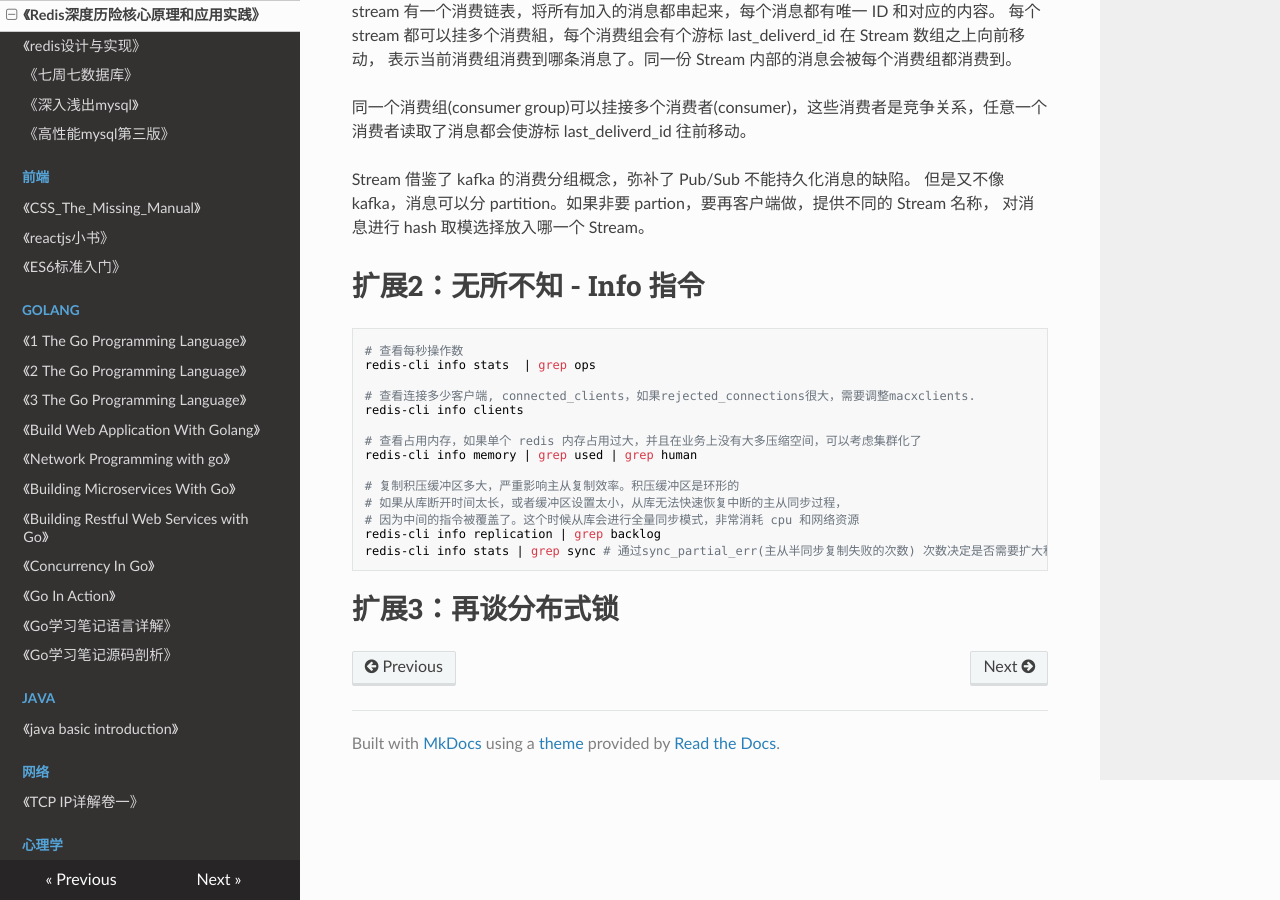
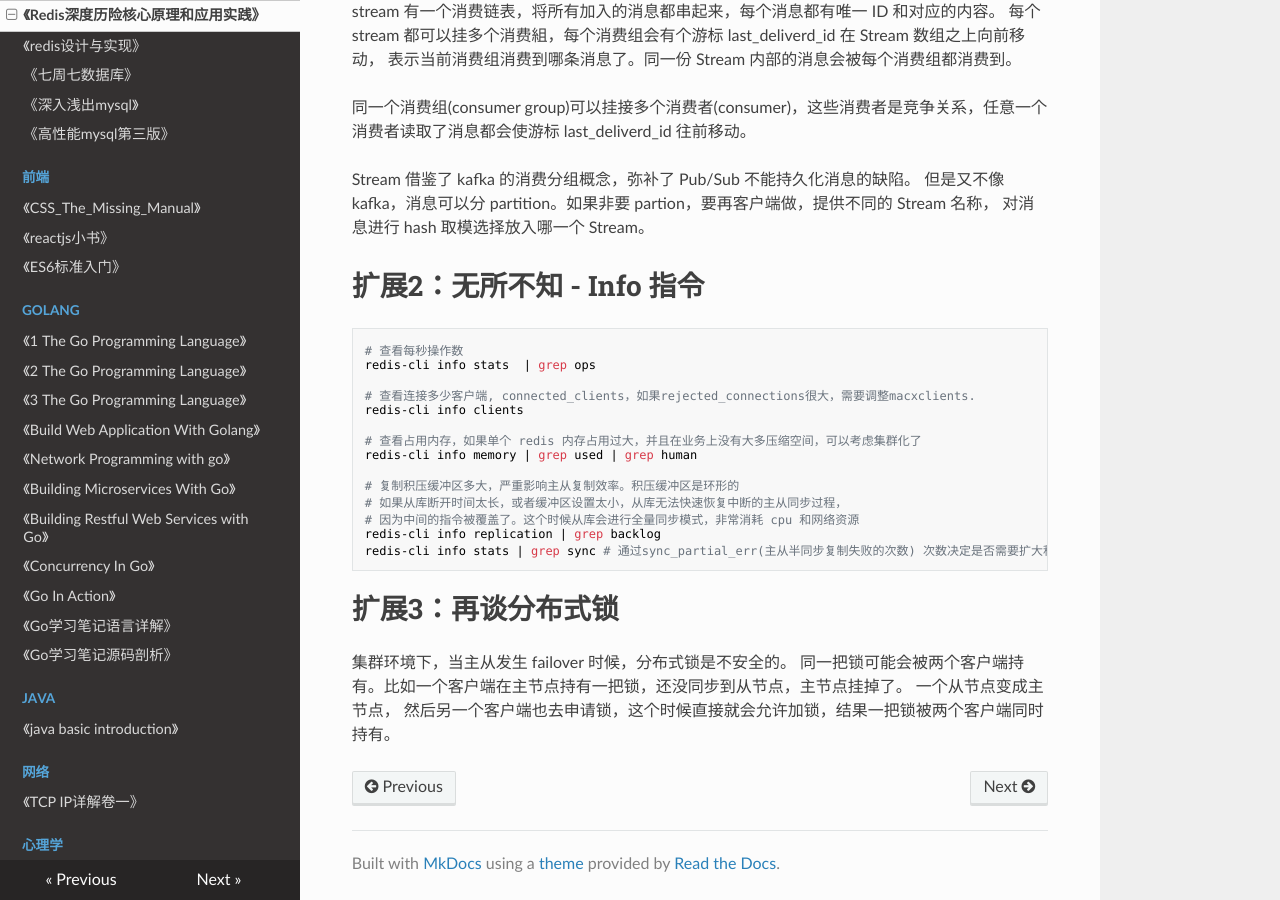
Before and after one commit to PegasusWang/booknotes, an MkDocs documentation site: the page built from docs/database/redis深度历险核心原理和应用实践.md, in a window 1280 px wide and 900 px high, scrolled down 11193 px. Built offline with MkDocs 1.6.1, drawn with Linux system fonts in a browser that asks for light colours; nearby versions of some CDN libraries; old or Windows-style settings are respelled for this version of MkDocs.

Commit message:
redlock 算法

````diff
--- a/docs/database/redis深度历险核心原理和应用实践.md
+++ b/docs/database/redis深度历险核心原理和应用实践.md
@@ -544,3 +544,7 @@ redis-cli info stats | grep sync # 通过sync_partial_err(主从半同步复制
 ```
 
 # 扩展3：再谈分布式锁
+
+集群环境下，当主从发生 failover 时候，分布式锁是不安全的。
+同一把锁可能会被两个客户端持有。比如一个客户端在主节点持有一把锁，还没同步到从节点，主节点挂掉了。
+一个从节点变成主节点， 然后另一个客户端也去申请锁，这个时候直接就会允许加锁，结果一把锁被两个客户端同时持有。
````
